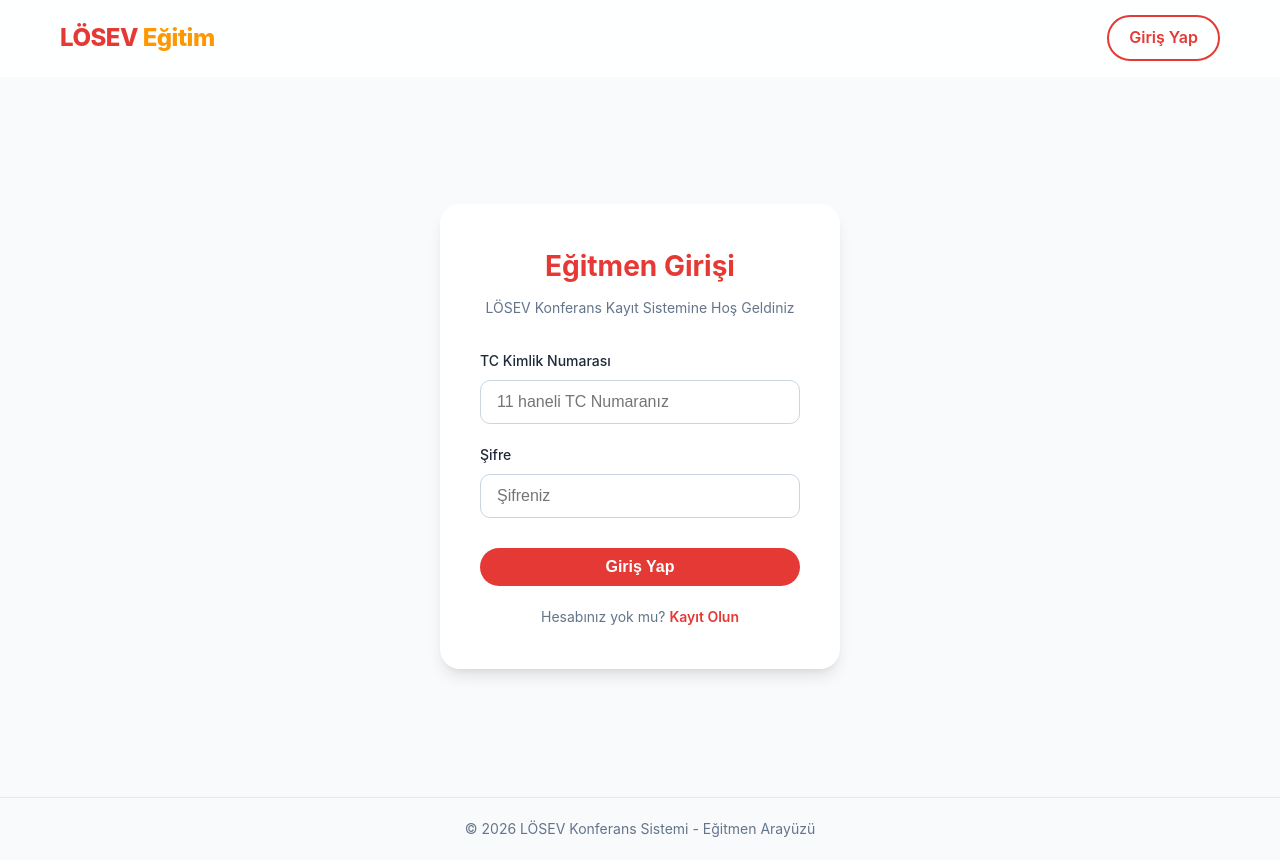
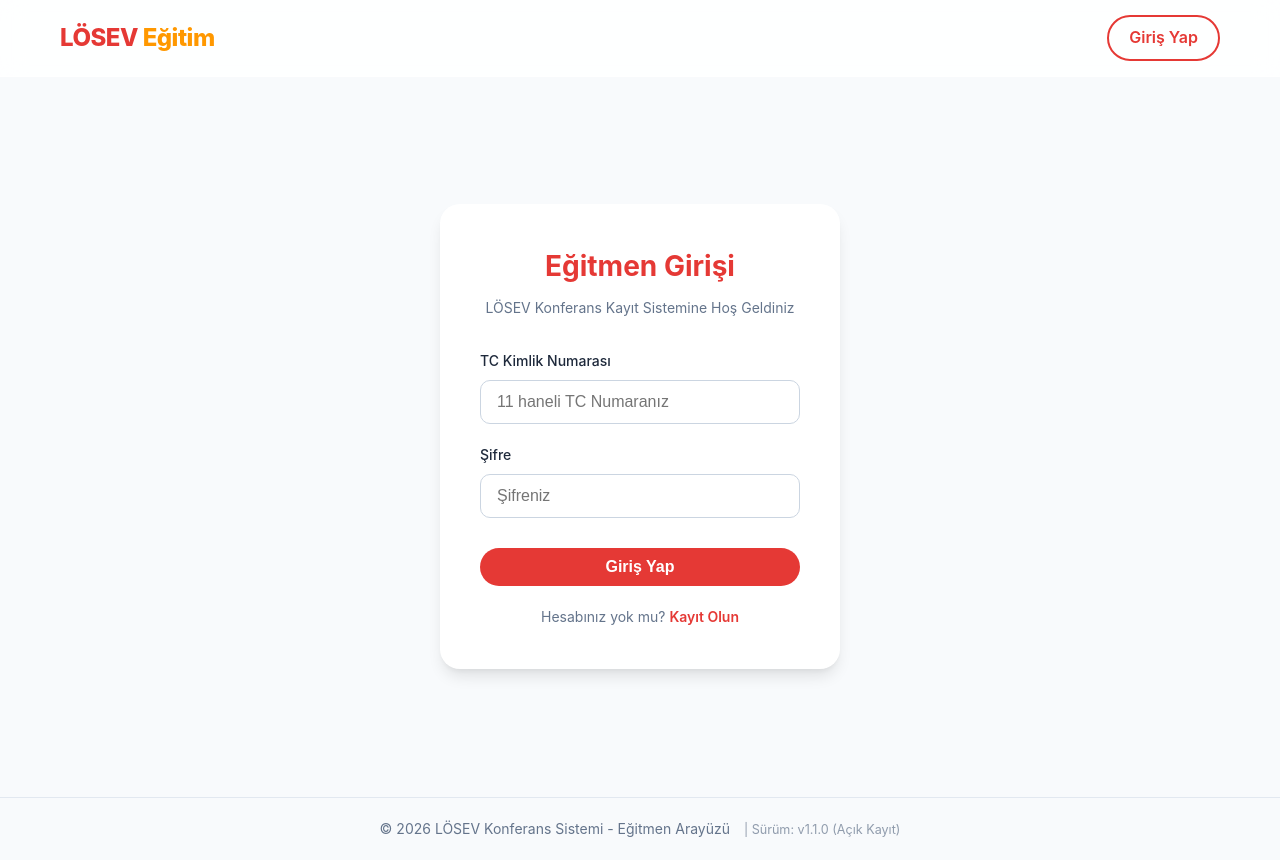
Before and after one commit to 42-Istanbul-Freelance/losegitim, a Next.js app: page /login in a window 1280 px wide. Built offline with nearby package versions, Linux system fonts and the light colour scheme.

Commit message:
feat(ui): add version tracker to layout footer

```diff
--- a/src/app/layout.tsx
+++ b/src/app/layout.tsx
@@ -52,7 +52,7 @@ export default function RootLayout({ children }: { children: React.ReactNode })
 				</main>
 
 				<footer className="footer">
-					<p>&copy; {new Date().getFullYear()} LÖSEV Konferans Sistemi - Eğitmen Arayüzü</p>
+					<p>&copy; {new Date().getFullYear()} LÖSEV Konferans Sistemi - Eğitmen Arayüzü <span style={{ opacity: 0.7, fontSize: "0.9em", marginLeft: "10px" }}>| Sürüm: v1.1.0 (Açık Kayıt)</span></p>
 				</footer>
 			</body>
 		</html>
```
